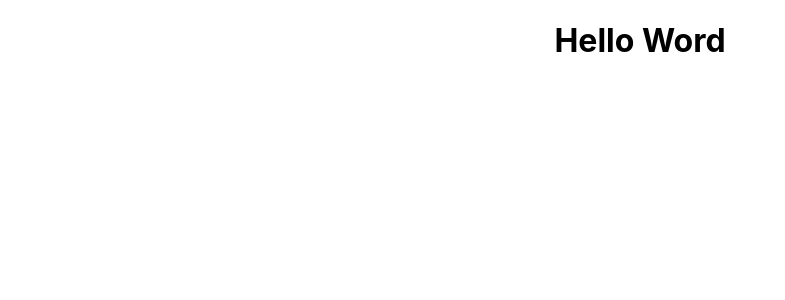
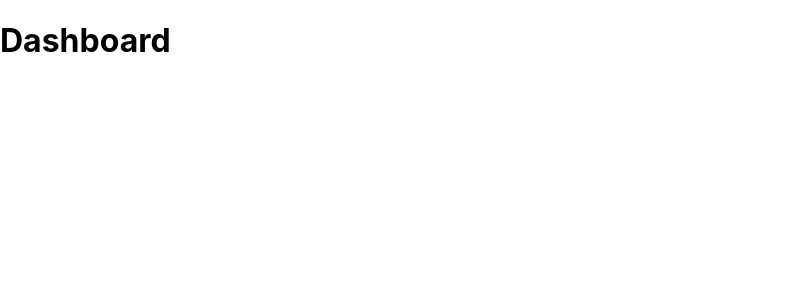
Before and after one commit to dakotastates/lot-app, a React (Create React App) app: page /dashboard in a window 1280 px wide. Shown: the top 300 px of the page, without its empty margins (0-785 px from the left). Built offline with nearby package versions, Linux system fonts and the light colour scheme.

Commit message:
Setup Routes for Home and Dashboard

```diff
--- a/package.json
+++ b/package.json
@@ -6,8 +6,10 @@
     "@testing-library/jest-dom": "^5.11.4",
     "@testing-library/react": "^11.1.0",
     "@testing-library/user-event": "^12.1.10",
+    "axios": "^0.21.1",
     "react": "^17.0.2",
     "react-dom": "^17.0.2",
+    "react-router-dom": "^5.2.0",
     "react-scripts": "4.0.3",
     "web-vitals": "^1.0.1"
   },
--- a/src/App.js
+++ /dev/null
@@ -1,12 +0,0 @@
-
-import './App.css';
-
-function App() {
-  return (
-    <div className="App">
-      <h1>Hello Word</h1>
-    </div>
-  );
-}
-
-export default App;
--- /dev/null
+++ b/src/components/App.js
@@ -0,0 +1,18 @@
+import { BrowserRouter as Router, Route, Switch } from "react-router-dom";
+import Home from './Home'
+import Dashboard from './Dashboard'
+
+function App() {
+  return (
+    <div className="App">
+      <Router>
+        <Switch>
+          <Route exact path={"/"} component={Home} />
+          <Route exact path={"/dashboard"} component={Dashboard} />
+        </Switch>
+      </Router>
+    </div>
+  );
+}
+
+export default App;
--- /dev/null
+++ b/src/components/Dashboard.js
@@ -0,0 +1,10 @@
+
+function Dashboard() {
+  return(
+    <div>
+    <h1>Dashboard</h1>
+    </div>
+  )
+}
+
+export default Dashboard;
--- /dev/null
+++ b/src/components/Home.js
@@ -0,0 +1,10 @@
+
+function Home() {
+  return(
+    <div>
+    <h1>Home</h1>
+    </div>
+  )
+}
+
+export default Home;
--- a/src/index.js
+++ b/src/index.js
@@ -1,7 +1,7 @@
 import React from 'react';
 import ReactDOM from 'react-dom';
 import './index.css';
-import App from './App';
+import App from './components/App';
 import reportWebVitals from './reportWebVitals';
 
 ReactDOM.render(
```
Also changed, not shown: 1 other file (tests, documents, lock files or other folders).
